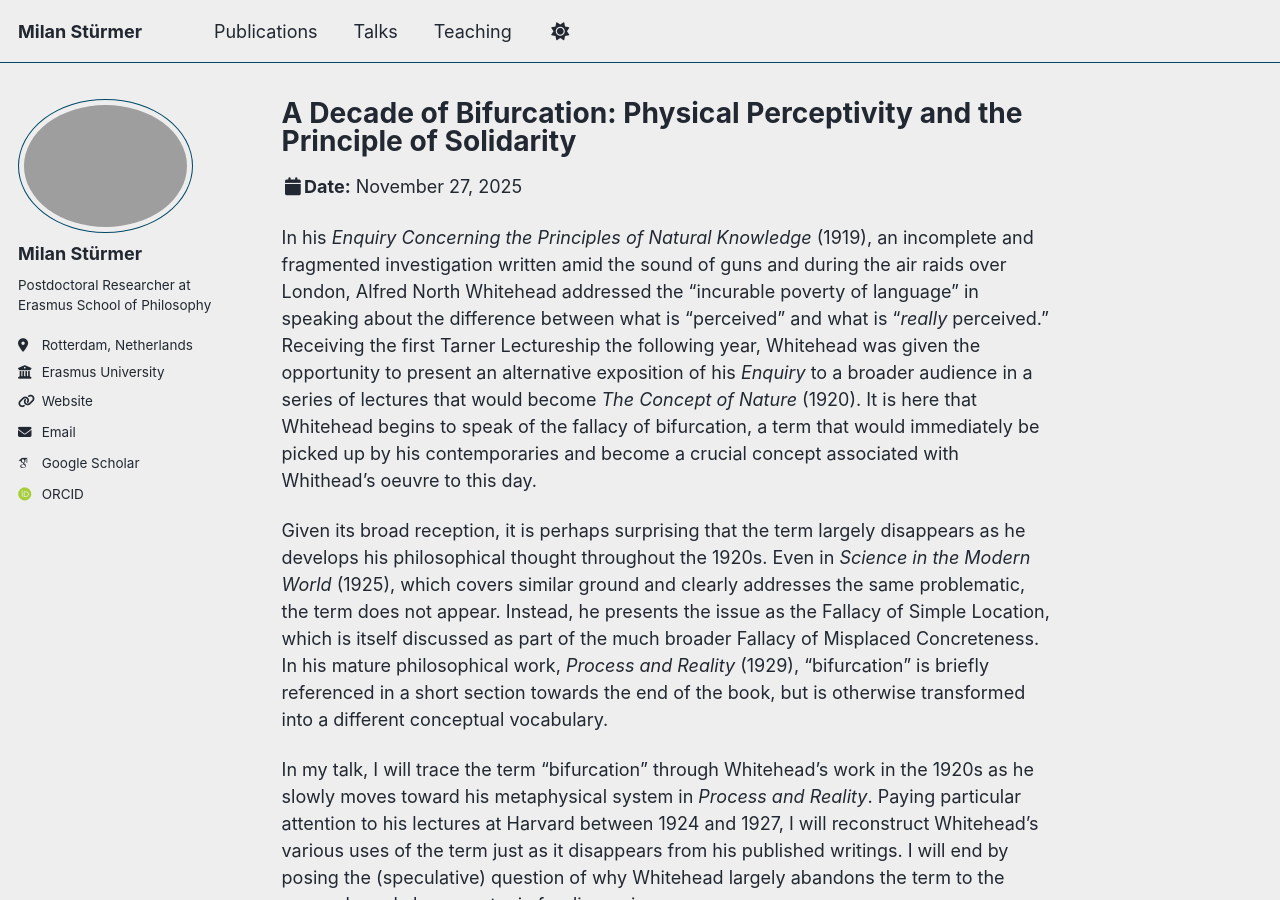
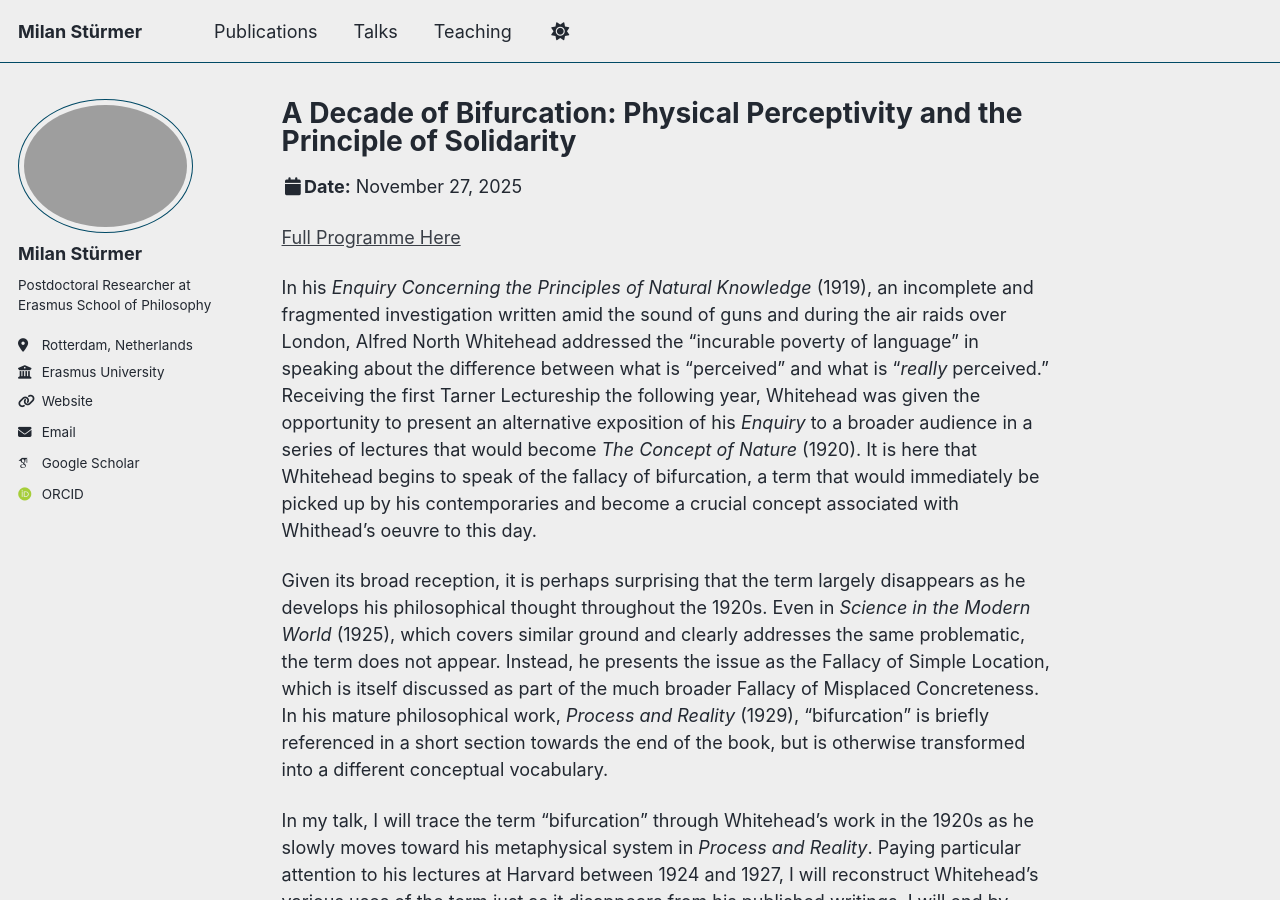
Before and after one commit to milanstuermer/milanstuermer.github.io, a Jekyll site: the page built from _talks/2025-decade-bifurcation.md, in a window 1280 px wide and 900 px high. Built offline with Jekyll 4.4.1, drawn with Linux system fonts in a browser that asks for light colours; some web fonts are replaced; a script that is not in the unit is left out.

Commit message:
Update 2025-decade-bifurcation.md

```diff
--- a/_talks/2025-decade-bifurcation.md
+++ b/_talks/2025-decade-bifurcation.md
@@ -8,6 +8,9 @@ venue: "The Bifurcation Operation: Forking Modernity"
 date: 2025-11-27
 location: "Leuphana University Lüneburg"
 ---
+
+[Full Programme Here](https://www.leuphana.de/fileadmin/user_upload/portale/disruptive-contition/bifurcation_operation/bifurcation-operation-programme.pdf)
+
 In his _Enquiry Concerning the Principles of Natural Knowledge_ (1919), an incomplete and fragmented investigation written amid the sound of guns and during the air raids over London, Alfred North Whitehead addressed the “incurable poverty of language” in speaking about the difference between what is “perceived” and what is “_really_ perceived.” Receiving the first Tarner Lectureship the following year, Whitehead was given the opportunity to present an alternative exposition of his _Enquiry_ to a broader audience in a series of lectures that would become _The Concept of Nature_ (1920). It is here that Whitehead begins to speak of the fallacy of bifurcation, a term that would immediately be picked up by his contemporaries and become a crucial concept associated with Whithead’s oeuvre to this day.
 
 Given its broad reception, it is perhaps surprising that the term largely disappears as he develops his philosophical thought throughout the 1920s. Even in _Science in the Modern World_ (1925), which covers similar ground and clearly addresses the same problematic, the term does not appear. Instead, he presents the issue as the Fallacy of Simple Location, which is itself discussed as part of the much broader Fallacy of Misplaced Concreteness. In his mature philosophical work, _Process and Reality_ (1929), “bifurcation” is briefly referenced in a short section towards the end of the book, but is otherwise transformed into a different conceptual vocabulary.
```
